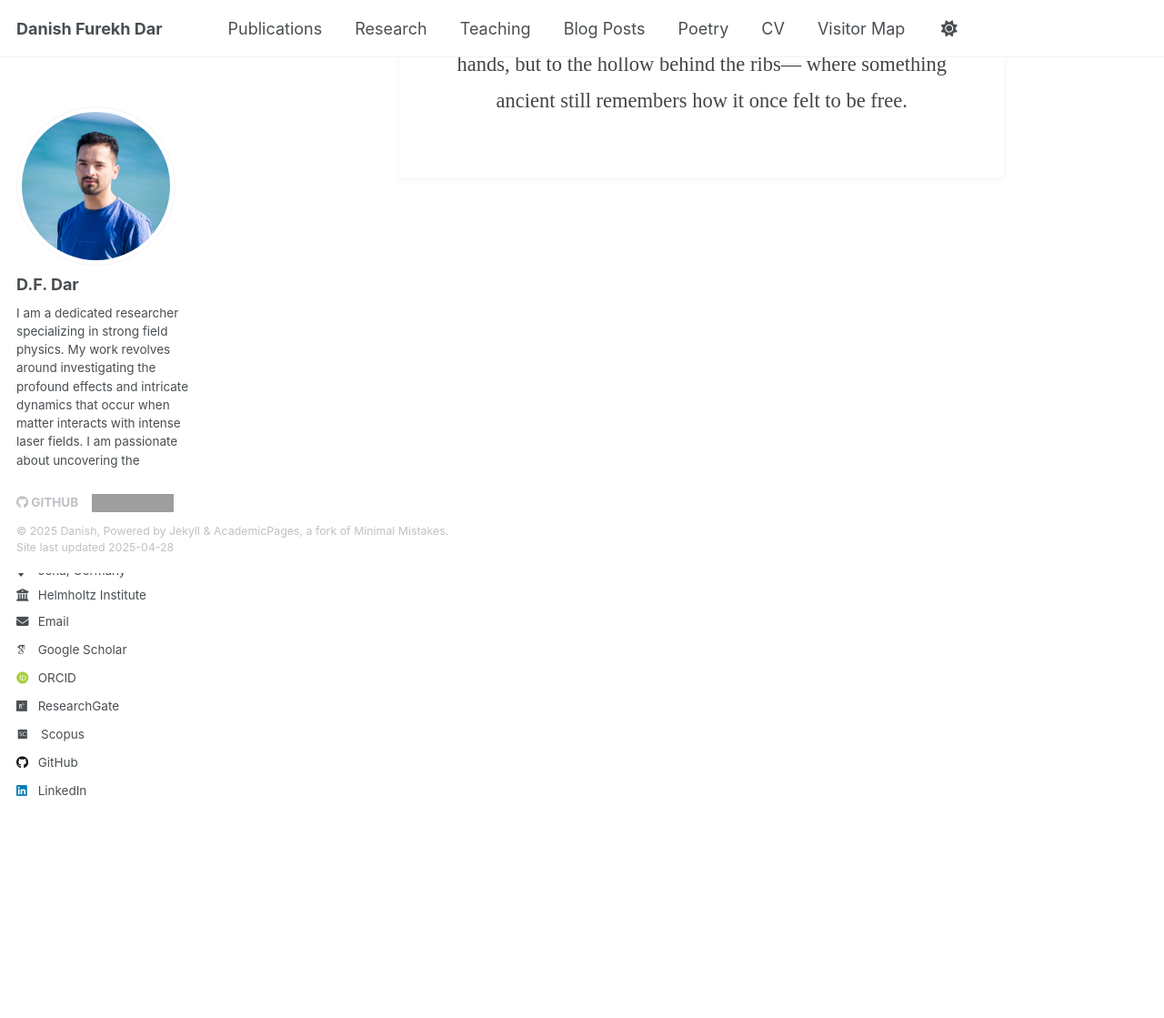
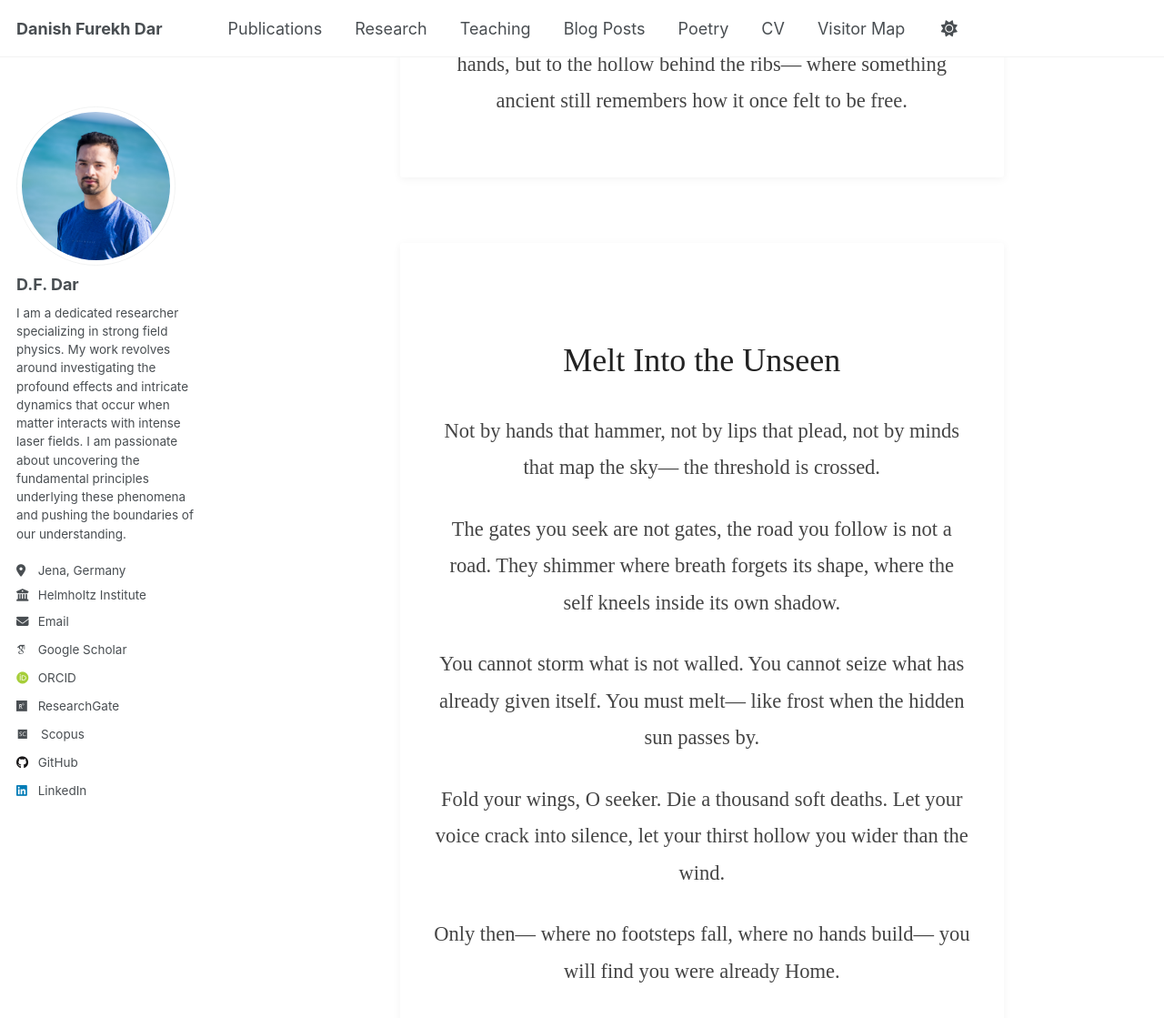
Before and after one commit to danishfurekhdar/danishfurekhdar.github.io, a Jekyll site: the page built from _pages/poetry.md, in a window 1280 px wide and 1400 px high, scrolled down 2421 px. Shown: the top 1119 px of the window at 91% size. Built offline with Jekyll 4.4.1, drawn with Linux system fonts in a browser that asks for light colours; some web fonts are replaced; grey boxes are pictures that could not be loaded.

Commit message:
Update poetry.yml

```diff
--- a/_data/poetry.yml
+++ b/_data/poetry.yml
@@ -60,3 +60,31 @@
     but to the hollow behind the ribs—
     where something ancient still remembers
     how it once felt to be free.
+
+
+- title: "Melt Into the Unseen"
+  content: |
+    Not by hands that hammer,
+    not by lips that plead,
+    not by minds that map the sky—
+    the threshold is crossed.
+
+    The gates you seek are not gates,
+    the road you follow is not a road.
+    They shimmer where breath forgets its shape,
+    where the self kneels inside its own shadow.
+
+    You cannot storm what is not walled.
+    You cannot seize what has already given itself.
+    You must melt—
+    like frost when the hidden sun passes by.
+
+    Fold your wings, O seeker.
+    Die a thousand soft deaths.
+    Let your voice crack into silence,
+    let your thirst hollow you wider than the wind.
+
+    Only then—
+    where no footsteps fall,
+    where no hands build—
+    you will find you were already Home.
```
